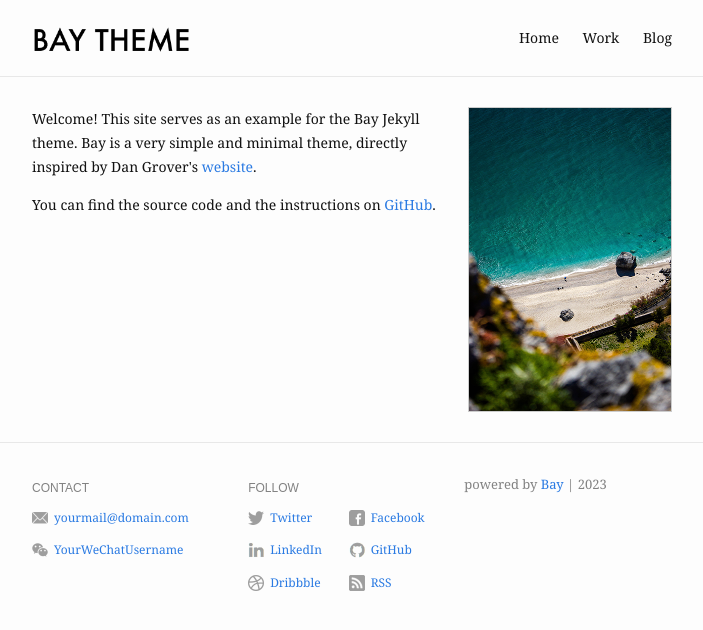
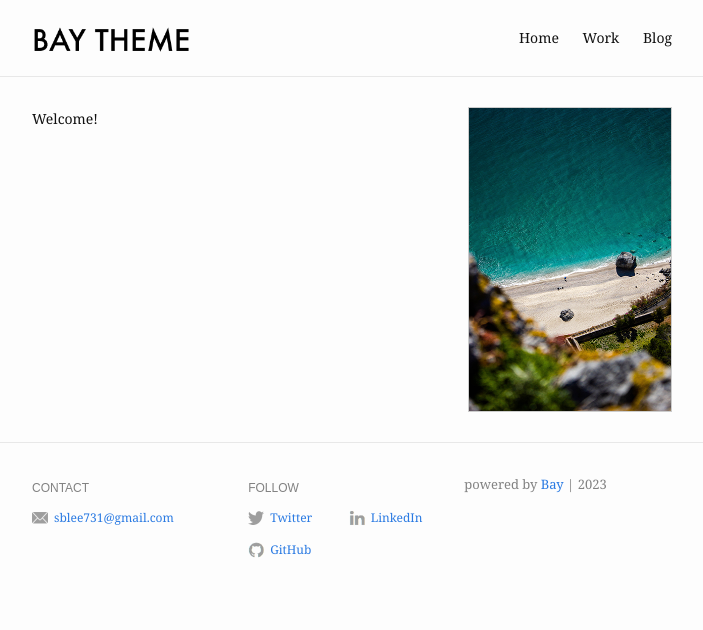
Before and after one commit to seul-b/seul-b.github.io, a Jekyll site: the page built from index.md, in a window 1280 px wide. Shown: the top 630 px of the page, without its empty margins (288-991 px from the left). Built offline with Jekyll 4.4.1, drawn with Linux system fonts in a browser that asks for light colours.

Commit message:
profile update trial 1

```diff
--- a/_config.yml
+++ b/_config.yml
@@ -20,25 +20,17 @@ footer:
   show_powered_by: true
   contact:
     - name: Email
-      value: yourmail@domain.com
-      link: mailto:yourmail@domain.com
-    - name: WeChat
-      value: YourWeChatUsername
-      link: "#"
+      value: sblee731@gmail.com
+      link: mailto:sblee731@gmail.com
   follow:
     - name: Twitter
-      link: http://twitter.com/YourTwitterUsername
-      username: "@YourTwitterUsername"
-    - name: Facebook
-      link: http://facebook.com/YourFacebookUsername
+      link: http://twitter.com/seulbibaileylee
+      username: "@SeulbiBaileyLee"
     - name: LinkedIn
-      link: http://linkedin.com/in/YourLinkedInUsername
+      link: http://linkedin.com/in/seulbi-bailey-lee
     - name: GitHub
       link: http://github.com/YourGitHubUsername
-    - name: Dribbble
-      link: https://dribbble.com/YourDribbbleUsername
-    - name: RSS
-      link: /feed.xml
+
 
 # Build settings
 markdown: kramdown
--- a/index.md
+++ b/index.md
@@ -6,9 +6,5 @@ profile_picture:
 ---
 
 <p>
-  Welcome! This site serves as an example for the Bay Jekyll theme. Bay is a very simple and minimal theme, directly inspired by Dan Grover's <a href="http://dangrover.com">website</a>.
+  Welcome!
 </p>
-
-<p>
-  You can find the source code and the instructions on <a href="https://github.com/eliottvincent/bay">GitHub</a>.
-</p>
```
